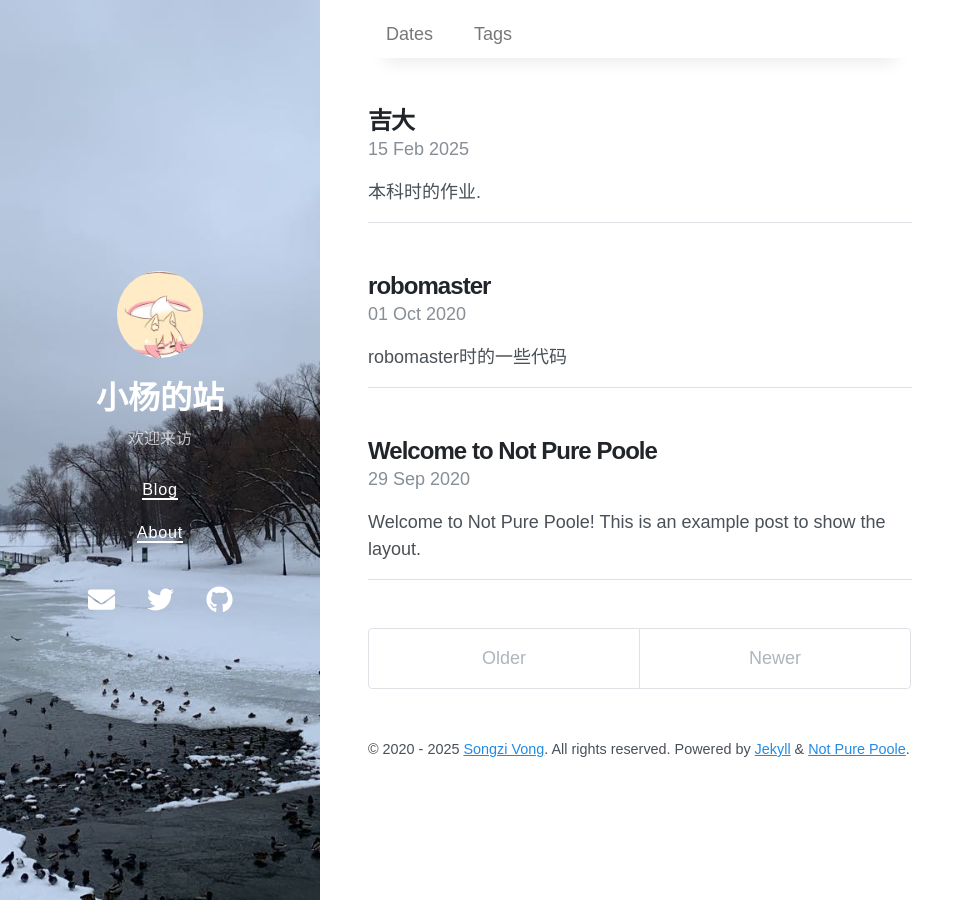
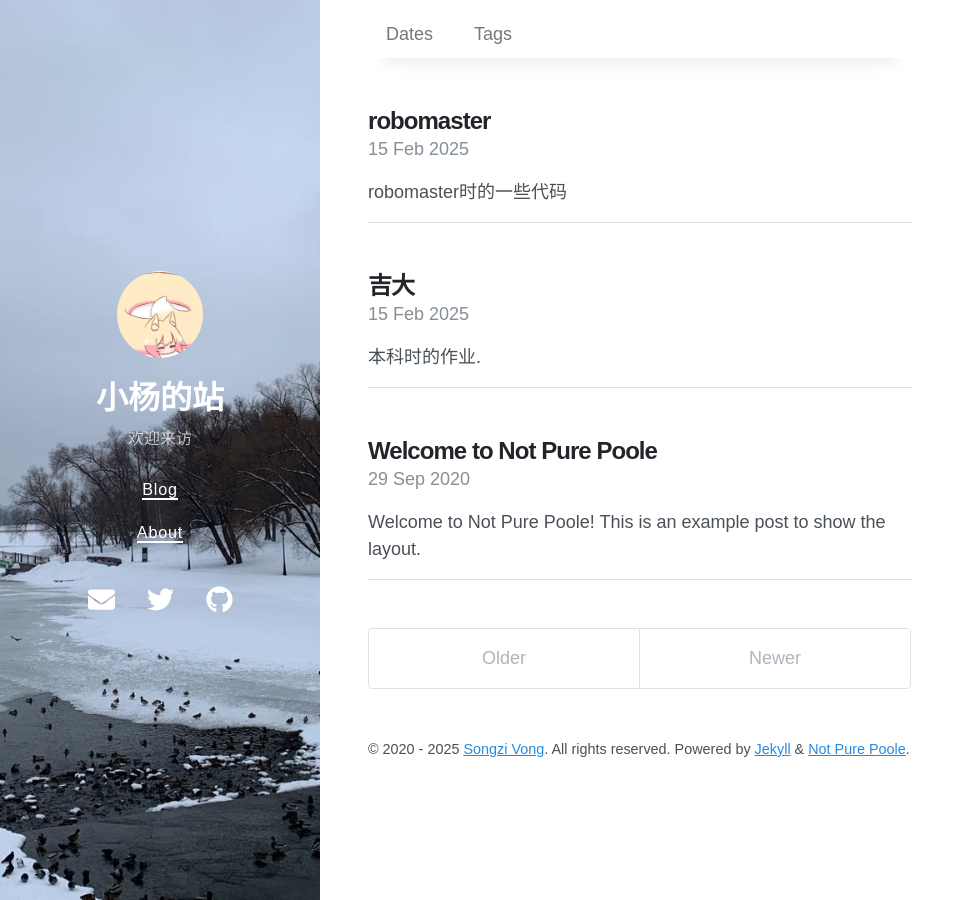
Before and after one commit to Yeither/Yeither.github.io, a Jekyll site: the page built from index.html, in a window 1280 px wide. Shown: the whole page, without its empty margins (0-975 px from the left). Built offline with Jekyll 4.4.1, drawn with Linux system fonts in a browser that asks for light colours; nearby versions of some CDN libraries; the list of posts is cut into pages by our own code.

Commit message:
Update 2020-10-01-releasing-not-pure-poole-v0-1-0.md

```diff
--- a/_posts/2020-10-01-releasing-not-pure-poole-v0-1-0.md
+++ b/_posts/2020-10-01-releasing-not-pure-poole-v0-1-0.md
@@ -3,7 +3,7 @@ layout: post
 title: robomaster
 author: Yang
 tags: RM
-date: 2020-10-01 13:56 +0800
+date: 2025-02-15 12:30 +0800
 ---
 
 robomaster时的一些代码
```
